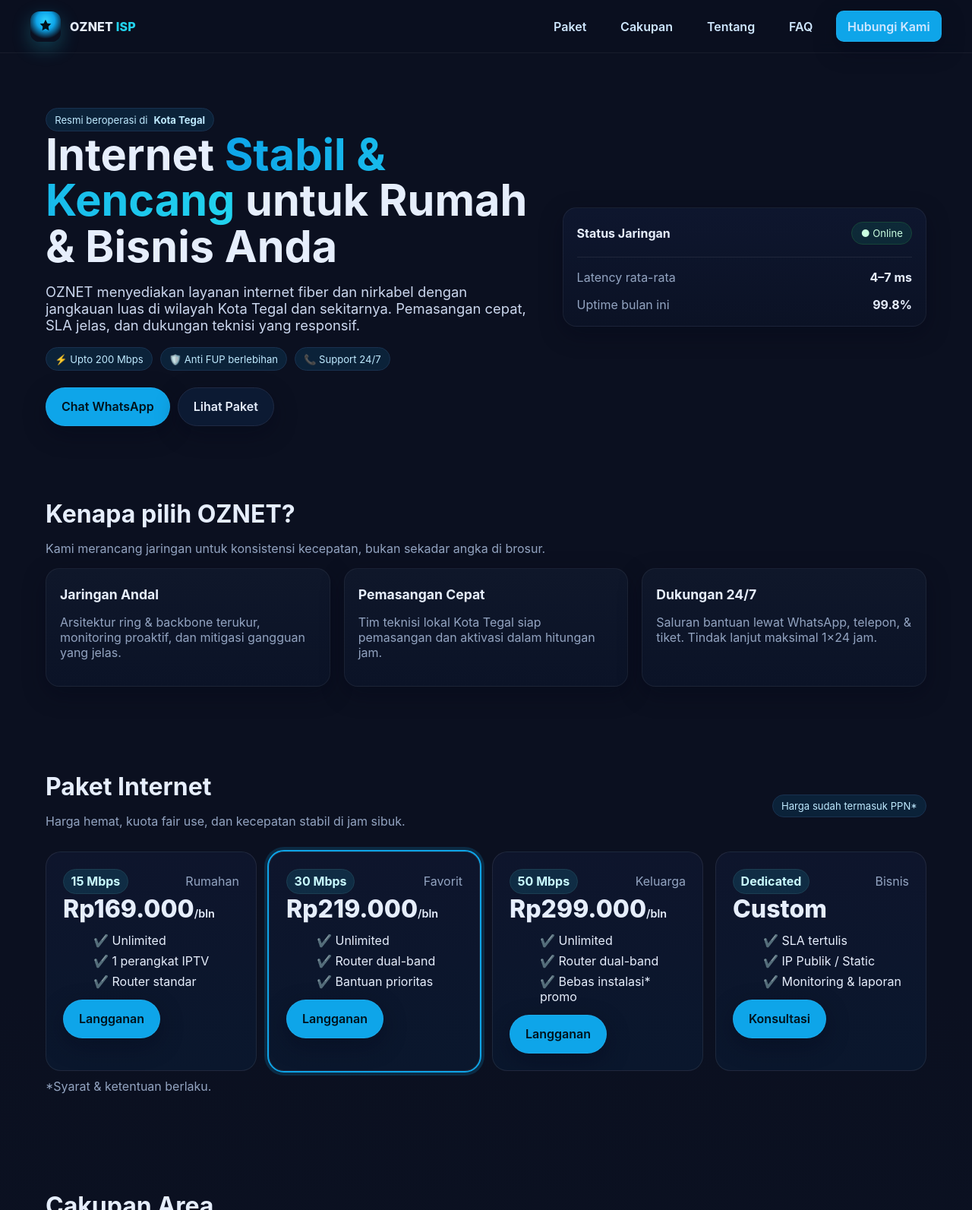
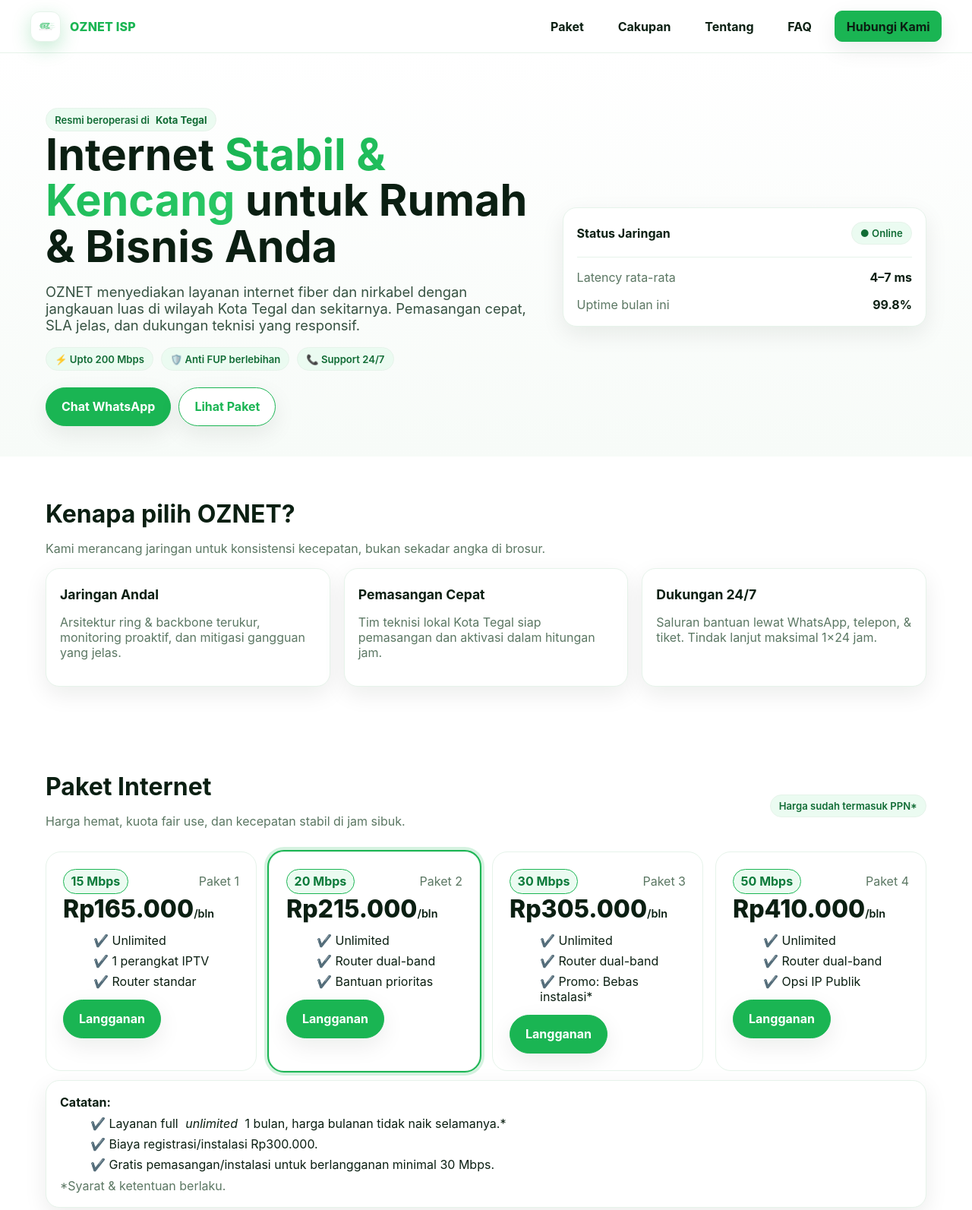
Before and after one commit to ILHAMHADI222/oznet-isp, a plain HTML site: page index.html in a window 1280 px wide. Shown: the top 1593 px of the page at 76% size. Drawn offline with Linux system fonts and the light colour scheme.

Commit message:
OZNET ISP

```diff
--- a/index.html
+++ b/index.html
@@ -5,28 +5,27 @@
     <meta name="viewport" content="width=device-width, initial-scale=1" />
     <title>OZNET ISP — Internet Cepat untuk Kota Tegal</title>
     <meta name="description" content="OZNET adalah penyedia layanan internet (ISP) rumahan & bisnis di Kota Tegal. Stabil, cepat, dan support ramah 24/7." />
-    <meta name="theme-color" content="#0ea5e9" />
+    <meta name="theme-color" content="#1ab553" />
+
     <!-- Open Graph -->
     <meta property="og:title" content="OZNET ISP — Internet Cepat untuk Kota Tegal" />
     <meta property="og:description" content="Internet stabil untuk rumah & bisnis di Kota Tegal. Paket fleksibel, pemasangan cepat, dukungan 24/7." />
     <meta property="og:type" content="website" />
     <meta property="og:url" content="https://oznet.example" />
-    <meta property="og:image" content="https://dummyimage.com/1200x630/0ea5e9/ffffff&text=OZNET+ISP" />
+    <meta property="og:image" content="images/og-oznet.jpg" />
 
     <style>
       :root {
-        --bg: #0b1020; /* Night */
-        --card: #0f172a; /* Slate-900 */
-        --card2: #111827; /* Gray-900 */
-        --muted: #93a4c1; /* slate-400 */
-        --text: #e6eefc; /* near white */
-        --acc: #0ea5e9; /* sky-500 */
-        --acc-2: #22d3ee; /* cyan-400 */
-        --ok: #10b981; /* emerald */
-        --warn: #f59e0b; /* amber */
-        --danger: #ef4444; /* red */
+        --bg: #ffffff;
+        --text: #0b1f12;
+        --muted: #5b7763;
+        --acc: #1ab553;
+        --acc-2: #29c765;
+        --line: #e6f3ea;
+        --card: #ffffff;
+        --card2: #f7fbf8;
         --radius: 18px;
-        --shadow: 0 10px 30px rgba(2, 6, 23, 0.35);
+        --shadow: 0 10px 30px rgba(11, 31, 18, 0.08);
       }
       * {
         box-sizing: border-box;
@@ -36,7 +35,7 @@
         margin: 0;
         padding: 0;
         font-family: Inter, system-ui, Segoe UI, Roboto, Helvetica, Arial, sans-serif;
-        background: linear-gradient(180deg, #0b1020 0%, #0b1020 40%, #0a1326 100%);
+        background: var(--bg);
         color: var(--text);
       }
       a {
@@ -52,38 +51,42 @@
         margin-inline: auto;
         padding: 0 20px;
       }
+
+      /* Buttons */
       .btn {
         display: inline-flex;
         gap: 0.6rem;
         align-items: center;
         border-radius: 9999px;
         padding: 0.9rem 1.25rem;
-        font-weight: 600;
+        font-weight: 700;
         background: var(--acc);
-        color: #00111a;
-        border: 1px solid rgba(255, 255, 255, 0.06);
+        color: #fff;
+        border: 1px solid var(--acc);
         box-shadow: var(--shadow);
         transition: 0.25s ease;
+        cursor: pointer;
       }
       .btn:hover {
         transform: translateY(-1px);
         filter: saturate(110%);
       }
       .btn.sec {
-        background: #0c1a33;
-        color: var(--text);
-        border-color: #1f2a44;
+        background: #fff;
+        color: var(--acc);
+        border: 1.5px solid var(--acc);
       }
       .chip {
         display: inline-flex;
         gap: 0.5rem;
         align-items: center;
         padding: 0.4rem 0.7rem;
-        border: 1px solid #19314f;
-        background: rgba(14, 165, 233, 0.12);
-        color: #bfeaff;
+        border: 1px solid var(--line);
+        background: #ebfbf1;
+        color: #116c35;
         border-radius: 999px;
         font-size: 0.82rem;
+        font-weight: 600;
       }
 
       /* Navbar */
@@ -91,9 +94,9 @@
         position: sticky;
         top: 0;
         z-index: 50;
-        background: rgba(11, 16, 32, 0.7);
+        background: rgba(255, 255, 255, 0.85);
         backdrop-filter: blur(8px);
-        border-bottom: 1px solid rgba(255, 255, 255, 0.06);
+        border-bottom: 1px solid var(--line);
       }
       .nav-inner {
         display: flex;
@@ -107,20 +110,17 @@
         gap: 0.75rem;
         font-weight: 800;
         letter-spacing: 0.2px;
+        color: var(--acc);
       }
       .brand .logo {
         inline-size: 40px;
         block-size: 40px;
         border-radius: 12px;
-        background: radial-gradient(60% 60% at 50% 30%, #31d3ff 0%, #0ea5e9 50%, #0b1020 100%);
+        background: #fff;
         display: grid;
         place-items: center;
-        box-shadow: 0 8px 25px rgba(34, 211, 238, 0.25);
-      }
-      .brand .logo svg {
-        width: 22px;
-        height: 22px;
-        fill: #00121a;
+        box-shadow: 0 8px 25px rgba(26, 181, 83, 0.25);
+        border: 1px solid var(--line);
       }
       .nav-links {
         display: flex;
@@ -130,11 +130,11 @@
       .nav-links a {
         padding: 0.6rem 0.9rem;
         border-radius: 10px;
-        color: #cfe7ff;
-        font-weight: 600;
+        color: #0b1f12;
+        font-weight: 700;
       }
       .nav-links a:hover {
-        background: rgba(255, 255, 255, 0.06);
+        background: var(--card2);
       }
       .menu-btn {
         display: none;
@@ -143,6 +143,7 @@
       /* Hero */
       .hero {
         padding: 72px 0 40px;
+        background: linear-gradient(180deg, #ffffff 0%, #f7fbf8 100%);
       }
       .hero-grid {
         display: grid;
@@ -154,15 +155,22 @@
         font-size: clamp(2rem, 4.6vw, 3.6rem);
         line-height: 1.05;
         margin: 0 0 12px;
+        color: #0b1f12;
+      }
+      .hero h1 .accent {
+        background: linear-gradient(90deg, var(--acc), var(--acc-2));
+        -webkit-background-clip: text;
+        background-clip: text;
+        color: transparent;
       }
       .hero p {
         font-size: clamp(1rem, 1.7vw, 1.15rem);
-        color: #cbd7ee;
+        color: #365242;
         max-width: 60ch;
       }
       .hero-card {
-        background: linear-gradient(180deg, #0e162e, #0b1225);
-        border: 1px solid rgba(255, 255, 255, 0.06);
+        background: var(--card);
+        border: 1px solid var(--line);
         border-radius: var(--radius);
         padding: 18px;
         box-shadow: var(--shadow);
@@ -173,19 +181,6 @@
         gap: 0.6rem;
         margin: 14px 0 22px;
       }
-      .hero-visual {
-        position: relative;
-      }
-      .glass {
-        position: absolute;
-        inset: auto 0 0 auto;
-        transform: translate(10%, 10%);
-        background: linear-gradient(180deg, rgba(255, 255, 255, 0.08), rgba(255, 255, 255, 0.02));
-        border: 1px solid rgba(255, 255, 255, 0.08);
-        border-radius: 16px;
-        padding: 12px;
-        box-shadow: 0 8px 30px rgba(2, 6, 23, 0.45);
-      }
 
       /* Sections */
       section {
@@ -194,19 +189,19 @@
       .section-title {
         font-size: clamp(1.4rem, 2.6vw, 2rem);
         margin: 0 0 10px;
+        color: #0b1f12;
       }
       .muted {
         color: var(--muted);
       }
-
       .grid-3 {
         display: grid;
         grid-template-columns: repeat(3, 1fr);
         gap: 18px;
       }
       .card {
-        background: linear-gradient(180deg, #0f172a, #0b1327);
-        border: 1px solid rgba(255, 255, 255, 0.06);
+        background: var(--card);
+        border: 1px solid var(--line);
         border-radius: var(--radius);
         padding: 18px;
         box-shadow: var(--shadow);
@@ -214,6 +209,7 @@
       .card h3 {
         margin: 0.3rem 0 0.2rem;
         font-size: 1.1rem;
+        color: #0b1f12;
       }
 
       /* Pricing */
@@ -230,28 +226,35 @@
         gap: 16px;
       }
       .plan {
-        background: linear-gradient(180deg, #0e152c, #0a172d);
-        border: 1px solid rgba(255, 255, 255, 0.08);
+        background: var(--card);
+        border: 1px solid var(--line);
         border-radius: 20px;
         padding: 22px;
         position: relative;
         overflow: hidden;
+        cursor: pointer;
+        transition: 0.2s ease;
+      }
+      .plan:hover {
+        outline: 2px solid var(--acc);
+        box-shadow: 0 0 0 6px rgba(26, 181, 83, 0.12);
       }
       .plan.best {
         outline: 2px solid var(--acc);
-        box-shadow: 0 0 0 6px rgba(14, 165, 233, 0.18);
+        box-shadow: 0 0 0 6px rgba(26, 181, 83, 0.18);
       }
       .price {
         font-size: 2rem;
         font-weight: 800;
+        color: #0b1f12;
       }
       .speed {
         display: inline-flex;
         align-items: center;
         gap: 0.45rem;
-        background: rgba(34, 211, 238, 0.12);
-        border: 1px solid #1c3e52;
-        color: #c9fbff;
+        background: #ebfbf1;
+        border: 1px solid var(--acc);
+        color: #0b7a3a;
         padding: 0.35rem 0.6rem;
         border-radius: 999px;
         font-weight: 700;
@@ -265,19 +268,22 @@
         align-items: flex-start;
         margin: 0.45rem 0;
       }
+      .order-wa {
+        cursor: pointer;
+      }
 
       /* Map */
       .map {
         border-radius: 16px;
         overflow: hidden;
-        border: 1px solid rgba(255, 255, 255, 0.08);
+        border: 1px solid var(--line);
         box-shadow: var(--shadow);
       }
 
       /* FAQ */
       details {
-        background: linear-gradient(180deg, #0f172a, #0b1429);
-        border: 1px solid rgba(255, 255, 255, 0.08);
+        background: var(--card);
+        border: 1px solid var(--line);
         border-radius: 14px;
         margin: 10px 0;
         padding: 14px;
@@ -289,9 +295,10 @@
 
       /* Footer */
       footer {
-        border-top: 1px solid rgba(255, 255, 255, 0.06);
+        border-top: 1px solid var(--line);
         padding: 26px 0;
-        color: #c8d7ef;
+        color: #466453;
+        background: #fff;
       }
 
       /* Responsive */
@@ -315,10 +322,12 @@
           display: inline-flex;
           align-items: center;
           gap: 0.5rem;
-          border: 1px solid rgba(255, 255, 255, 0.1);
-          background: #0b162e;
+          border: 1px solid var(--line);
+          background: #fff;
           padding: 0.55rem 0.8rem;
           border-radius: 12px;
+          color: var(--acc);
+          font-weight: 700;
         }
         .plans {
           grid-template-columns: 1fr;
@@ -328,13 +337,13 @@
         }
       }
 
-      /* Tiny utilities */
+      /* Utils */
       .spacer {
         height: 16px;
       }
       .divider {
         height: 1px;
-        background: rgba(255, 255, 255, 0.08);
+        background: var(--line);
         margin: 16px 0;
       }
       .row {
@@ -354,10 +363,11 @@
       <div class="container nav-inner">
         <a href="#home" class="brand" aria-label="OZNET ISP Kota Tegal">
           <span class="logo" aria-hidden="true">
-            <svg viewBox="0 0 24 24" role="img" aria-label="logo oznet"><path d="M12 2l2.6 5.3L20 8l-4 4 .9 5.7L12 15l-4.9 2.7L8 12 4 8l5.4-.7L12 2z" /></svg>
+            <img src="images/og-oznet.jpg" alt="Logo OZNET ISP" width="32" height="32" loading="lazy" />
           </span>
-          <span>OZNET <span style="color: var(--acc-2)">ISP</span></span>
+          <span>OZNET <span style="color: var(--acc)">ISP</span></span>
         </a>
+
         <div class="nav-links" id="navLinks">
           <a href="#paket">Paket</a>
           <a href="#cakupan">Cakupan</a>
@@ -374,7 +384,7 @@
       <div class="container hero-grid">
         <div>
           <span class="chip">Resmi beroperasi di <strong>Kota Tegal</strong></span>
-          <h1>Internet <span style="background: linear-gradient(90deg, var(--acc), var(--acc-2)); -webkit-background-clip: text; background-clip: text; color: transparent">Stabil & Kencang</span> untuk Rumah & Bisnis Anda</h1>
+          <h1>Internet <span class="accent">Stabil &amp; Kencang</span> untuk Rumah &amp; Bisnis Anda</h1>
           <p>OZNET menyediakan layanan internet fiber dan nirkabel dengan jangkauan luas di wilayah Kota Tegal dan sekitarnya. Pemasangan cepat, SLA jelas, dan dukungan teknisi yang responsif.</p>
           <div class="badge-row">
             <span class="chip">⚡ Upto 200 Mbps</span>
@@ -382,7 +392,7 @@
             <span class="chip">📞 Support 24/7</span>
           </div>
           <div class="row">
-            <a class="btn" href="https://wa.me/6281234567890?text=Halo%20OZNET%2C%20saya%20ingin%20berlangganan" target="_blank" rel="noopener">Chat WhatsApp</a>
+            <a class="btn" href="https://wa.me/6282313570931?text=Halo%20OZNET%2C%20saya%20ingin%20berlangganan" target="_blank" rel="noopener">Chat WhatsApp</a>
             <a class="btn sec" href="#paket">Lihat Paket</a>
           </div>
         </div>
@@ -390,7 +400,7 @@
           <div class="hero-card">
             <div class="row" style="justify-content: space-between">
               <strong>Status Jaringan</strong>
-              <span class="chip" style="background: rgba(16, 185, 129, 0.12); border-color: #164538; color: #caffe1">● Online</span>
+              <span class="chip">● Online</span>
             </div>
             <div class="divider"></div>
             <div class="row" style="justify-content: space-between">
@@ -402,10 +412,6 @@
               <span class="muted">Uptime bulan ini</span>
               <strong>99.8%</strong>
             </div>
-            <!-- <div class="glass">
-              <small class="muted">Alamat Kantor</small>
-              <div><strong>Jl. Contoh No. 123</strong><br />Kota Tegal, Jawa Tengah 52100</div>
-            </div> -->
           </div>
         </div>
       </div>
@@ -441,73 +447,84 @@
             <h2 class="section-title">Paket Internet</h2>
             <p class="muted">Harga hemat, kuota fair use, dan kecepatan stabil di jam sibuk.</p>
           </div>
-          <div>
-            <span class="chip">Harga sudah termasuk PPN*</span>
-          </div>
+          <div><span class="chip">Harga sudah termasuk PPN*</span></div>
         </div>
 
         <div class="plans">
-          <div class="plan">
+          <!-- Paket 1 -->
+          <div class="plan" data-pkg="Paket 1" data-speed="15 Mbps" data-price="Rp165.000" data-wa="6282313570931" aria-label="Pesan Paket 1 15 Mbps Rp165.000">
             <div class="row" style="justify-content: space-between">
               <span class="speed">15 Mbps</span>
-              <span class="muted">Rumahan</span>
+              <span class="muted">Paket 1</span>
             </div>
-            <div class="price">Rp169.000<span style="font-size: 0.9rem; font-weight: 600">/bln</span></div>
+            <div class="price">Rp165.000<span style="font-size: 0.9rem; font-weight: 600">/bln</span></div>
             <ul class="features">
               <li>✔️ Unlimited</li>
               <li>✔️ 1 perangkat IPTV</li>
               <li>✔️ Router standar</li>
             </ul>
-            <a class="btn" href="https://wa.me/6281234567890?text=Minat%20Paket%2015Mbps" target="_blank" rel="noopener">Langganan</a>
+            <a class="btn order-wa" href="#" role="button" aria-label="Langganan Paket 1 via WhatsApp">Langganan</a>
           </div>
 
-          <div class="plan best">
+          <!-- Paket 2 (Best) -->
+          <div class="plan best" data-pkg="Paket 2" data-speed="20 Mbps" data-price="Rp215.000" data-wa="6282313570931" aria-label="Pesan Paket 2 20 Mbps Rp215.000">
             <div class="row" style="justify-content: space-between">
-              <span class="speed">30 Mbps</span>
-              <span class="muted">Favorit</span>
+              <span class="speed">20 Mbps</span>
+              <span class="muted">Paket 2</span>
             </div>
-            <div class="price">Rp219.000<span style="font-size: 0.9rem; font-weight: 600">/bln</span></div>
+            <div class="price">Rp215.000<span style="font-size: 0.9rem; font-weight: 600">/bln</span></div>
             <ul class="features">
               <li>✔️ Unlimited</li>
               <li>✔️ Router dual-band</li>
               <li>✔️ Bantuan prioritas</li>
             </ul>
-            <a class="btn" href="https://wa.me/6281234567890?text=Minat%20Paket%2030Mbps" target="_blank" rel="noopener">Langganan</a>
+            <a class="btn order-wa" href="#" role="button" aria-label="Langganan Paket 2 via WhatsApp">Langganan</a>
           </div>
 
-          <div class="plan">
+          <!-- Paket 3 -->
+          <div class="plan" data-pkg="Paket 3" data-speed="30 Mbps" data-price="Rp305.000" data-wa="6282313570931" aria-label="Pesan Paket 3 30 Mbps Rp305.000">
             <div class="row" style="justify-content: space-between">
-              <span class="speed">50 Mbps</span>
-              <span class="muted">Keluarga</span>
+              <span class="speed">30 Mbps</span>
+              <span class="muted">Paket 3</span>
             </div>
-            <div class="price">Rp299.000<span style="font-size: 0.9rem; font-weight: 600">/bln</span></div>
+            <div class="price">Rp305.000<span style="font-size: 0.9rem; font-weight: 600">/bln</span></div>
             <ul class="features">
               <li>✔️ Unlimited</li>
               <li>✔️ Router dual-band</li>
-              <li>✔️ Bebas instalasi* promo</li>
+              <li>✔️ Promo: Bebas instalasi*</li>
             </ul>
-            <a class="btn" href="https://wa.me/6281234567890?text=Minat%20Paket%2050Mbps" target="_blank" rel="noopener">Langganan</a>
+            <a class="btn order-wa" href="#" role="button" aria-label="Langganan Paket 3 via WhatsApp">Langganan</a>
           </div>
 
-          <div class="plan">
+          <!-- Paket 4 -->
+          <div class="plan" data-pkg="Paket 4" data-speed="50 Mbps" data-price="Rp410.000" data-wa="6282313570931" aria-label="Pesan Paket 4 50 Mbps Rp410.000">
             <div class="row" style="justify-content: space-between">
-              <span class="speed">Dedicated</span>
-              <span class="muted">Bisnis</span>
+              <span class="speed">50 Mbps</span>
+              <span class="muted">Paket 4</span>
             </div>
-            <div class="price">Custom</div>
+            <div class="price">Rp410.000<span style="font-size: 0.9rem; font-weight: 600">/bln</span></div>
             <ul class="features">
-              <li>✔️ SLA tertulis</li>
-              <li>✔️ IP Publik / Static</li>
-              <li>✔️ Monitoring &amp; laporan</li>
+              <li>✔️ Unlimited</li>
+              <li>✔️ Router dual-band</li>
+              <li>✔️ Opsi IP Publik</li>
             </ul>
-            <a class="btn" href="https://wa.me/6281234567890?text=Konsultasi%20Internet%20Bisnis%20OZNET" target="_blank" rel="noopener">Konsultasi</a>
+            <a class="btn order-wa" href="#" role="button" aria-label="Langganan Paket 4 via WhatsApp">Langganan</a>
           </div>
         </div>
-        <p class="muted" style="margin-top: 10px">*Syarat & ketentuan berlaku.</p>
+
+        <div class="card" style="margin-top: 12px">
+          <strong>Catatan:</strong>
+          <ul class="features" style="margin: 8px 0 0">
+            <li>✔️ Layanan full <em>unlimited</em> 1 bulan, harga bulanan tidak naik selamanya.*</li>
+            <li>✔️ Biaya registrasi/instalasi Rp300.000.</li>
+            <li>✔️ Gratis pemasangan/instalasi untuk berlangganan minimal 30 Mbps.</li>
+          </ul>
+          <p class="muted" style="margin: 8px 0 0">*Syarat &amp; ketentuan berlaku.</p>
+        </div>
       </div>
     </section>
 
-    <!-- CAKUPAN AREA (KOTA TEGAL) -->
+    <!-- CAKUPAN AREA -->
     <section id="cakupan">
       <div class="container">
         <h2 class="section-title">Cakupan Area</h2>
@@ -518,7 +535,7 @@
       </div>
     </section>
 
-    <!-- TENTANG KAMI -->
+    <!-- TENTANG -->
     <section id="tentang">
       <div class="container">
         <h2 class="section-title">Tentang OZNET</h2>
@@ -530,14 +547,13 @@
             </p>
             <div class="divider"></div>
             <div class="row">
-              <span class="chip">NOC & Monitoring</span>
+              <span class="chip">NOC &amp; Monitoring</span>
               <span class="chip">Teknisi Bersertifikat</span>
               <span class="chip">Billing Otomatis</span>
             </div>
           </div>
           <div class="card">
-            <h3>Legal & Kontak</h3>
-            <!-- <p class="muted">Alamat: Jl. Contoh No. 123, Kota Tegal 52100<br />Email: halo@oznet.id<br />Telp/WA: 0812-3456-7890</p> -->
+            <h3>Legal &amp; Kontak</h3>
             <a class="btn" href="#kontak">Kirim Pesan</a>
           </div>
         </div>
@@ -581,21 +597,15 @@
             <h2 class="section-title">Hubungi Kami</h2>
             <p class="muted">Tanyakan ketersediaan alamat, promo terbaru, atau jadwalkan survey.</p>
             <form class="row" onsubmit="sendWA(event)">
-              <input
-                aria-label="Nama"
-                required
-                placeholder="Nama"
-                id="f_name"
-                style="flex: 1; min-width: 200px; padding: 0.9rem 1rem; border-radius: 12px; border: 1px solid rgba(255, 255, 255, 0.1); background: #0b162e; color: var(--text)"
-              />
+              <input aria-label="Nama" required placeholder="Nama" id="f_name" style="flex: 1; min-width: 200px; padding: 0.9rem 1rem; border-radius: 12px; border: 1px solid var(--line); background: #fff; color: var(--text)" />
               <input
                 aria-label="Alamat"
                 required
                 placeholder="Alamat Lengkap di Kota Tegal"
                 id="f_addr"
-                style="flex: 2; min-width: 260px; padding: 0.9rem 1rem; border-radius: 12px; border: 1px solid rgba(255, 255, 255, 0.1); background: #0b162e; color: var(--text)"
+                style="flex: 2; min-width: 260px; padding: 0.9rem 1rem; border-radius: 12px; border: 1px solid var(--line); background: #fff; color: var(--text)"
               />
-              <select aria-label="Paket" id="f_pkg" style="padding: 0.9rem 1rem; border-radius: 12px; border: 1px solid rgba(255, 255, 255, 0.1); background: #0b162e; color: var(--text)">
+              <select aria-label="Paket" id="f_pkg" style="padding: 0.9rem 1rem; border-radius: 12px; border: 1px solid var(--line); background: #fff; color: var(--text)">
                 <option>Paket 15 Mbps</option>
                 <option selected>Paket 30 Mbps</option>
                 <option>Paket 50 Mbps</option>
@@ -607,7 +617,7 @@
           <div class="card">
             <h3>Jam Operasional</h3>
             <p class="muted">Senin–Jumat: 08.00–21.00<br />Sabtu–Minggu: 09.00–18.00</p>
-            <a class="btn sec" href="tel:+6281234567890">📞 0812-3456-7890</a>
+            <a class="btn sec" href="tel:+6282313570931">📞 0823-1357-0931</a>
           </div>
         </div>
       </div>
@@ -631,7 +641,7 @@
           navLinks.style.gap = "0";
           navLinks.querySelectorAll("a").forEach((a) => {
             a.style.padding = ".9rem 0";
-            a.style.borderBottom = "1px solid rgba(255,255,255,.06)";
+            a.style.borderBottom = "1px solid var(--line)";
           });
         } else {
           navLinks.style.display = "none";
@@ -650,18 +660,43 @@
         });
       });
 
-      // WA helper
+      // Klik card paket => WhatsApp
+      function waFromCard(card) {
+        const phone = card.dataset.wa || "6282313570931";
+        const pkg = card.dataset.pkg || "";
+        const speed = card.dataset.speed || "";
+        const price = card.dataset.price || "";
+        const msg = `Halo OZNET, saya ingin berlangganan ${pkg} ${speed} (${price}/bln). Mohon info ketersediaan & pemasangan.`;
+        const url = `https://wa.me/${phone}?text=${encodeURIComponent(msg)}`;
+        window.open(url, "_blank");
+      }
+      document.querySelectorAll(".plan").forEach((card) => {
+        card.addEventListener("click", (e) => {
+          if (e.target.closest("a") && !e.target.classList.contains("order-wa")) return;
+          waFromCard(card);
+        });
+        const btn = card.querySelector(".order-wa");
+        if (btn) {
+          btn.addEventListener("click", (e) => {
+            e.preventDefault();
+            e.stopPropagation();
+            waFromCard(card);
+          });
+        }
+      });
+
+      // WA helper (form)
       function sendWA(e) {
         e.preventDefault();
         const name = document.getElementById("f_name").value.trim();
         const addr = document.getElementById("f_addr").value.trim();
         const pkg = document.getElementById("f_pkg").value;
         const text = encodeURIComponent(`Halo OZNET, saya ${name}. Ingin cek ketersediaan ${pkg} di alamat: ${addr} (Kota Tegal).`);
-        const phone = "6281234567890";
+        const phone = "6282313570931";
         window.open(`https://wa.me/${phone}?text=${text}`, "_blank");
       }
 
-      // Year
+      // Tahun footer
       document.getElementById("year").textContent = new Date().getFullYear();
     </script>
 
@@ -673,7 +708,7 @@
         "name": "OZNET ISP",
         "url": "https://oznet.example",
         "areaServed": "Kota Tegal, Jawa Tengah",
-        "telephone": "+62 812-3456-7890",
+        "telephone": "+62 823-1357-0931",
         "address": {
           "@type": "PostalAddress",
           "streetAddress": "Jl. Contoh No. 123",
```
Also changed, not shown: images/og-oznet.jpg (added).
